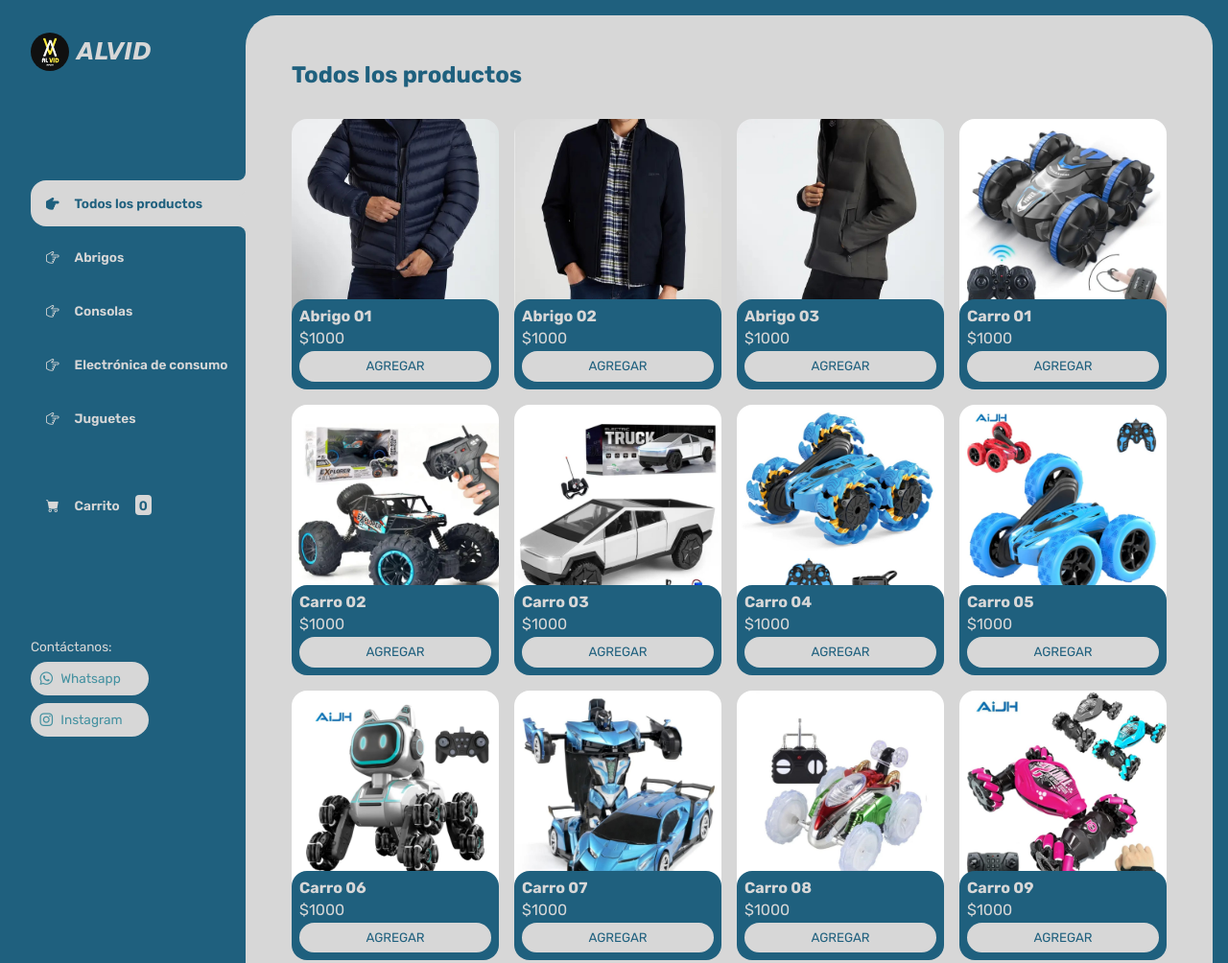
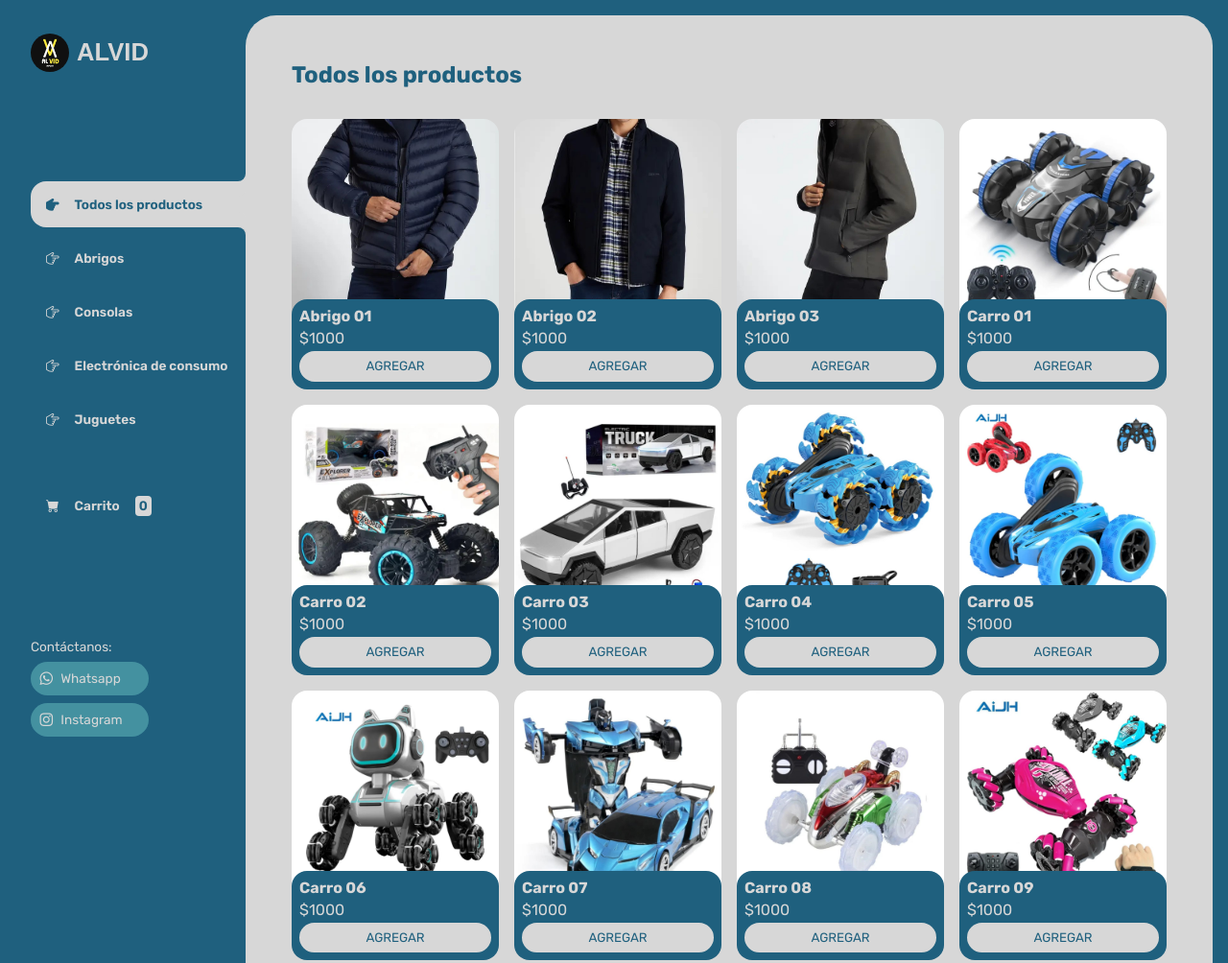
Before and after one commit to yubise/proyecto-gerencia, a plain HTML site: page index.html in a window 1280 px wide. Shown: the top 1004 px of the page at 96% size. Drawn offline with nearby package versions, Linux system fonts and the light colour scheme.

Commit message:
modificacion estetica

```diff
--- a/css/main.css
+++ b/css/main.css
@@ -53,9 +53,9 @@ aside {
 
 .logo {
     font-weight: 400;
-    font-size: 2rem;
+    font-size: 1rem;
     padding: .5rem;
-    font: oblique bold 150% cursive;
+    font: 800 160% "Nunito", sans-serif;
 }
 
 .frente {
@@ -88,9 +88,9 @@ aside {
     width: 100%;
 }
 .boton-redes {
-    background-color: var(--clr-white);
+    background-color: var(--clr-main-light);
     border: 0;
-    color: var(--clr-main-light);
+    color: var(--clr-white);
     cursor: pointer;
     display: flex;
     align-items: center;
```
